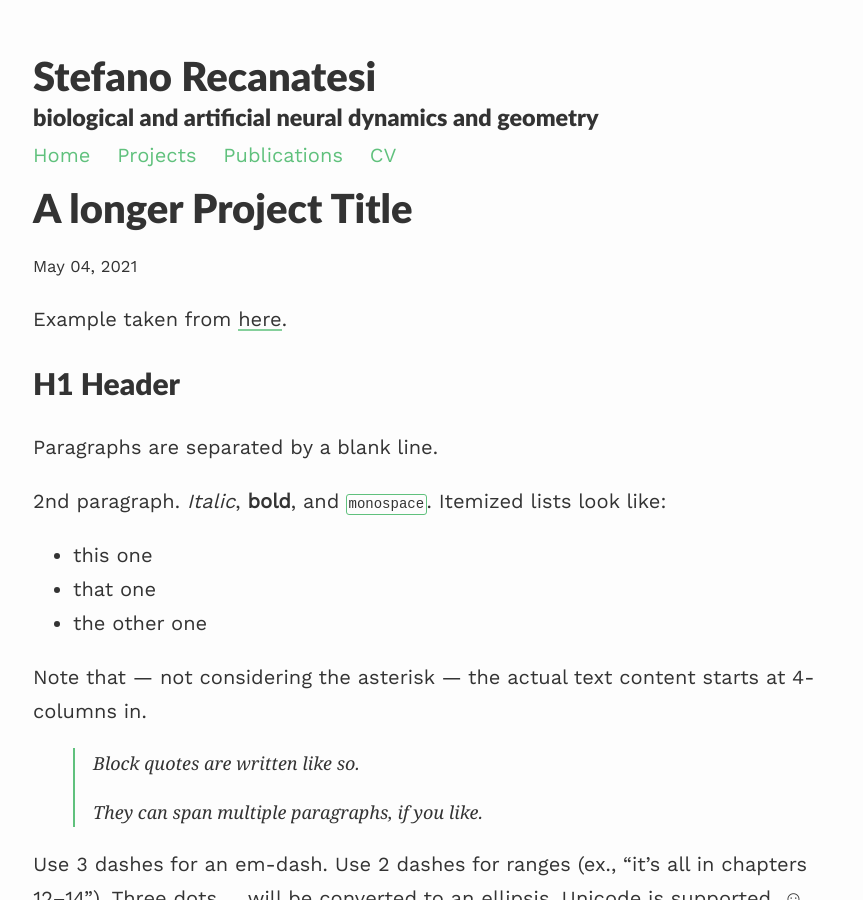
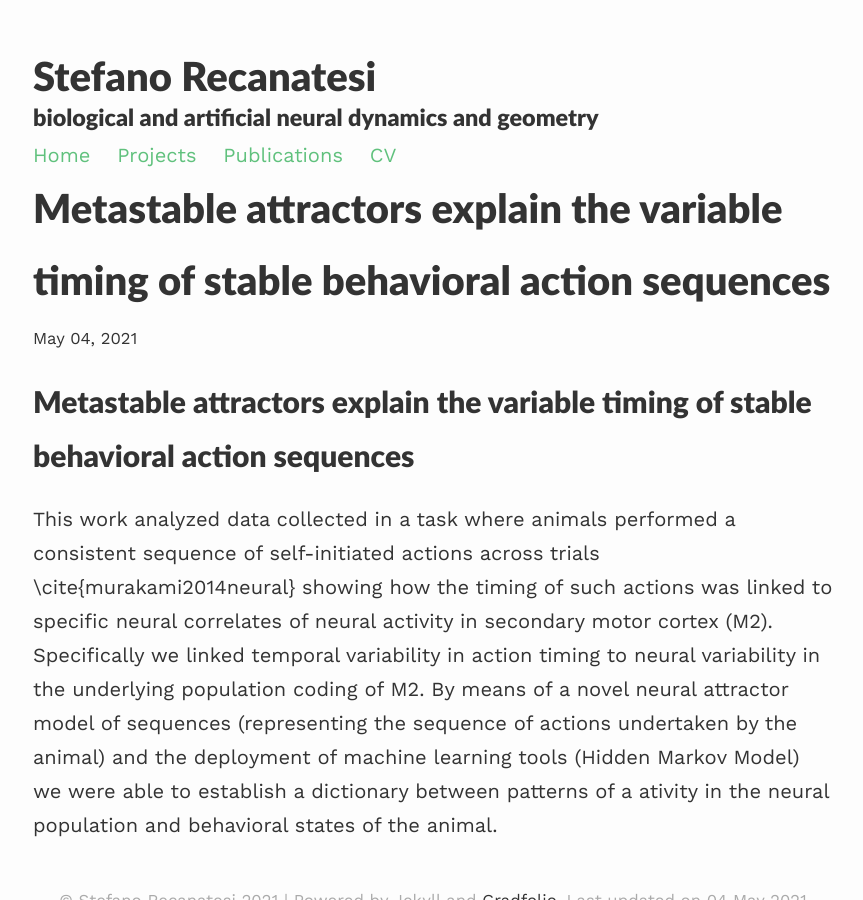
Before and after one commit to srecanatesi/srecanatesi.gihub.io, a Jekyll site: the page built from _projects/2_project.md, in a window 1280 px wide and 900 px high. Shown: the whole window, without its empty margins (207-1070 px from the left). Built offline with Jekyll 4.4.1, drawn with Linux system fonts in a browser that asks for light colours; nearby versions of some CDN libraries; some of the changed text lies outside the part shown.

Commit message:
Update 2_project.md

```diff
--- a/_projects/2_project.md
+++ b/_projects/2_project.md
@@ -1,166 +1,10 @@
 ---
 layout: post
-title: A longer Project Title
+title: Metastable attractors explain the variable timing of stable behavioral action sequences
 description: short project description
 ---
 
-Example taken from [here](http://www.unexpected-vortices.com/sw/rippledoc/quick-markdown-example.html){:target="_blank"}.
-
-H1 Header
+Metastable attractors explain the variable timing of stable behavioral action sequences
 ============
 
-Paragraphs are separated by a blank line.
-
-2nd paragraph. *Italic*, **bold**, and `monospace`. Itemized lists
-look like:
-
-  * this one
-  * that one
-  * the other one
-
-Note that --- not considering the asterisk --- the actual text
-content starts at 4-columns in.
-
-> Block quotes are
-> written like so.
->
-> They can span multiple paragraphs,
-> if you like.
-
-Use 3 dashes for an em-dash. Use 2 dashes for ranges (ex., "it's all
-in chapters 12--14"). Three dots ... will be converted to an ellipsis.
-Unicode is supported. ☺
-
-
-H2 Header
-------------
-
-Here's a numbered list:
-
- 1. first item
- 2. second item
- 3. third item
-
-Note again how the actual text starts at 4 columns in (4 characters
-from the left side). Here's a code sample:
-
-    # Let me re-iterate ...
-    for i in 1 .. 10 { do-something(i) }
-
-As you probably guessed, indented 4 spaces. By the way, instead of
-indenting the block, you can use delimited blocks, if you like:
-
-~~~
-define foobar() {
-    print "Welcome to flavor country!";
-}
-~~~
-
-(which makes copying & pasting easier). You can optionally mark the
-delimited block for Pandoc to syntax highlight it:
-
-~~~python
-import time
-# Quick, count to ten!
-for i in range(10):
-    # (but not *too* quick)
-    time.sleep(0.5)
-    print(i)
-~~~
-
-
-
-### An h3 header ###
-
-Now a nested list:
-
- 1. First, get these ingredients:
-
-      * carrots
-      * celery
-      * lentils
-
- 2. Boil some water.
-
- 3. Dump everything in the pot and follow
-    this algorithm:
-
-        find wooden spoon
-        uncover pot
-        stir
-        cover pot
-        balance wooden spoon precariously on pot handle
-        wait 10 minutes
-        goto first step (or shut off burner when done)
-
-    Do not bump wooden spoon or it will fall.
-
-Notice again how text always lines up on 4-space indents (including
-that last line which continues item 3 above).
-
-Here's a link to [a website](http://foo.bar), to a [local
-doc](local-doc.html), and to a [section heading in the current
-doc](#an-h2-header). Here's a footnote [^1].
-
-[^1]: Some footnote text.
-
-Tables can look like this:
-
-Name           Size  Material      Color
-------------- -----  ------------  ------------
-All Business      9  leather       brown
-Roundabout       10  hemp canvas   natural
-Cinderella       11  glass         transparent
-
-Table: Shoes sizes, materials, and colors.
-
-(The above is the caption for the table.) Pandoc also supports
-multi-line tables:
-
---------  -----------------------
-Keyword   Text
---------  -----------------------
-red       Sunsets, apples, and
-          other red or reddish
-          things.
-
-green     Leaves, grass, frogs
-          and other things it's
-          not easy being.
---------  -----------------------
-
-A horizontal rule follows.
-
-***
-
-Here's a definition list:
-
-apples
-  : Good for making applesauce.
-
-oranges
-  : Citrus!
-
-tomatoes
-  : There's no "e" in tomatoe.
-
-Again, text is indented 4 spaces. (Put a blank line between each
-term and  its definition to spread things out more.)
-
-Here's a "line block" (note how whitespace is honored):
-
-| Line one
-|   Line too
-| Line tree
-
-and images can be specified like so:
-
-![example image](example-image.jpg "An exemplary image")
-
-Inline math equation: $\omega = d\phi / dt$. Display
-math should get its own line like so:
-
-$$I = \int \rho R^{2} dV$$
-
-And note that you can backslash-escape any punctuation characters
-which you wish to be displayed literally, ex.: \`foo\`, \*bar\*, etc.
+This work analyzed data collected in a task where animals performed a consistent sequence of self-initiated actions across trials \cite{murakami2014neural} showing how the timing of such actions was linked to specific neural correlates of neural activity in secondary motor cortex (M2). Specifically we linked temporal variability in action timing to neural variability in the underlying population coding of M2. By means of a novel neural attractor model of sequences (representing the sequence of actions undertaken by the animal) and the deployment of machine learning tools (Hidden Markov Model) we were able to establish a dictionary between patterns of a ativity in the neural population and behavioral states of the animal.
```
